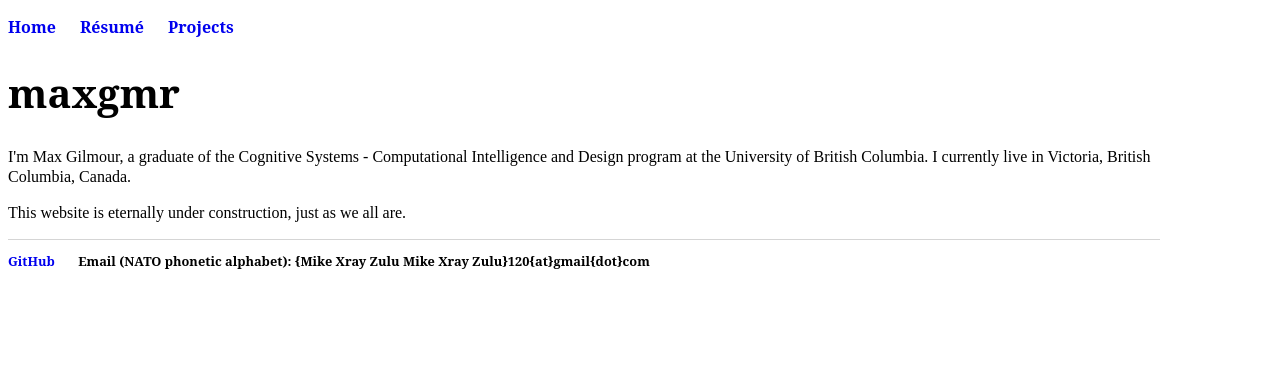
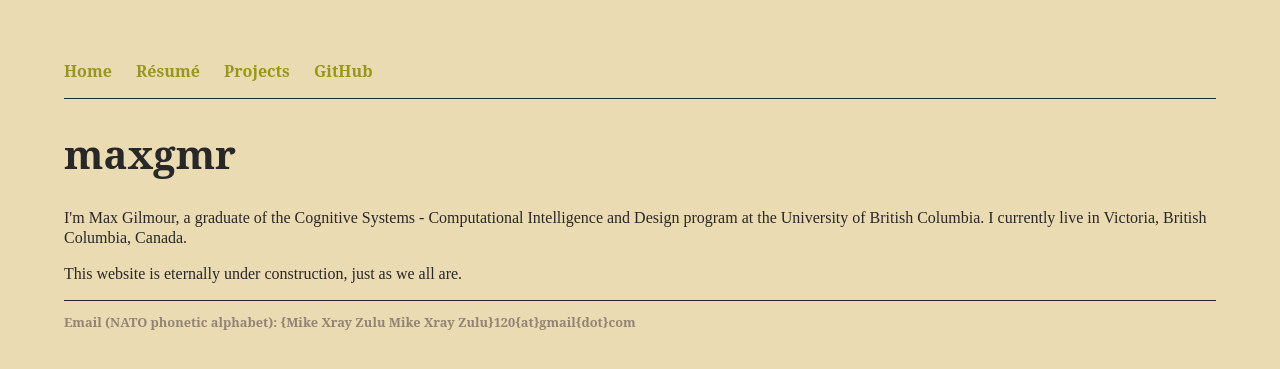
Before and after one commit to maxgmr/maxgmr.github.io, a Jekyll site: the page built from index.html, in a window 1280 px wide. Shown: the top 369 px of the page. Built offline with Jekyll 4.4.1, drawn with Linux system fonts in a browser that asks for light colours.

Commit message:
Appearance changes

```diff
--- a/_includes/footer.html
+++ b/_includes/footer.html
@@ -1,6 +1,5 @@
 <footer>
   <ul>
-    <li><a href="https://github.com/maxgmr">GitHub</a></li>
     <li>
       Email (NATO phonetic alphabet): {Mike Xray Zulu Mike Xray
       Zulu}120{at}gmail{dot}com
--- a/_includes/navbar.html
+++ b/_includes/navbar.html
@@ -3,5 +3,6 @@
     <li><a href="/">Home</a></li>
     <li><a href="/resume">Résumé</a></li>
     <li><a href="/projects">Projects</a></li>
+    <li><a href="https://github.com/maxgmr">GitHub</a></li>
   </ul>
 </nav>
--- a/css/main.css
+++ b/css/main.css
@@ -1,42 +1,62 @@
+/*
+ *   COLOUR PALETTE
+ *   black = 282828
+ *   bright black = 928374
+ *   red = cc241d
+ *   bright red = fb4934
+ *   green = 98971a
+ *   bright green = b8bb26
+ *   yellow = d79921
+ *   bright yellow = fabd2f
+ *   blue = 458588
+ *   bright blue = 83a598
+ *   magenta = b16286
+ *   bright magenta = d3869b
+ *   cyan = 689d6a
+ *   bright cyan = 8ec07c
+ *   white = a89984
+ *   bright white = ebdbb2
+ * */
 body {
-    background-color: #ebdbb2
+  background-color: #ebdbb2;
   margin: 60px auto;
   width: 90%;
 }
-nav ul, footer ul {
-    font-family: 'Noto Serif', 'Times New Roman', serif;
+nav ul,
+footer ul {
+  font-family: "Noto Serif", "Times New Roman", serif;
   padding: 0px;
   list-style: none;
   font-weight: bold;
 }
-nav ul li, footer ul li {
+nav ul li,
+footer ul li {
   display: inline;
   margin-right: 20px;
 }
 a {
   text-decoration: none;
+  color: #98971a;
 }
 a:hover {
-    text-decoration: underline;
+  color: #b8bb26;
 }
 h1 {
   font-size: 2.5em;
-    font-family: 'Noto Serif', 'Times New Roman', serif;
+  font-family: "Noto Serif", "Times New Roman", serif;
+  color: #282828;
 }
 p {
   font-size: 1em;
   line-height: 1.25em;
+  color: #282828;
+}
+nav {
+  border-bottom: 1px solid #282828;
+  font-size: 1em;
 }
 footer {
-    border-top: 1px solid #d5d5d5;
-    font-size: .8em;
+  border-top: 1px solid #282828;
+  font-size: 0.8em;
+  color: #928374;
 }
-
-ul.posts {
-    margin: 20px auto 40px;
-    font-size: 1.5em;
-}
-
-ul.posts li {
-    list-style: none;
-}
```
Lines whose indentation alone changed are shown as unchanged.
